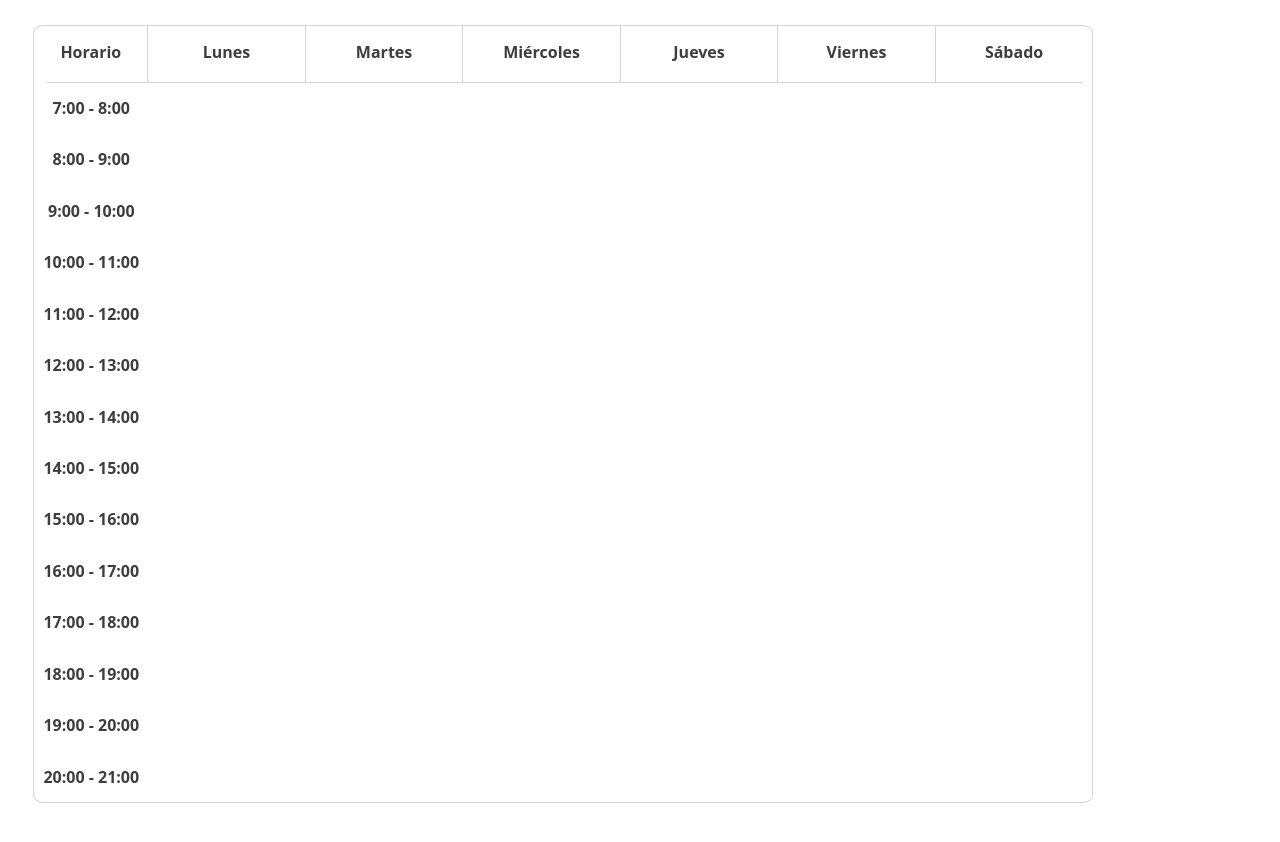
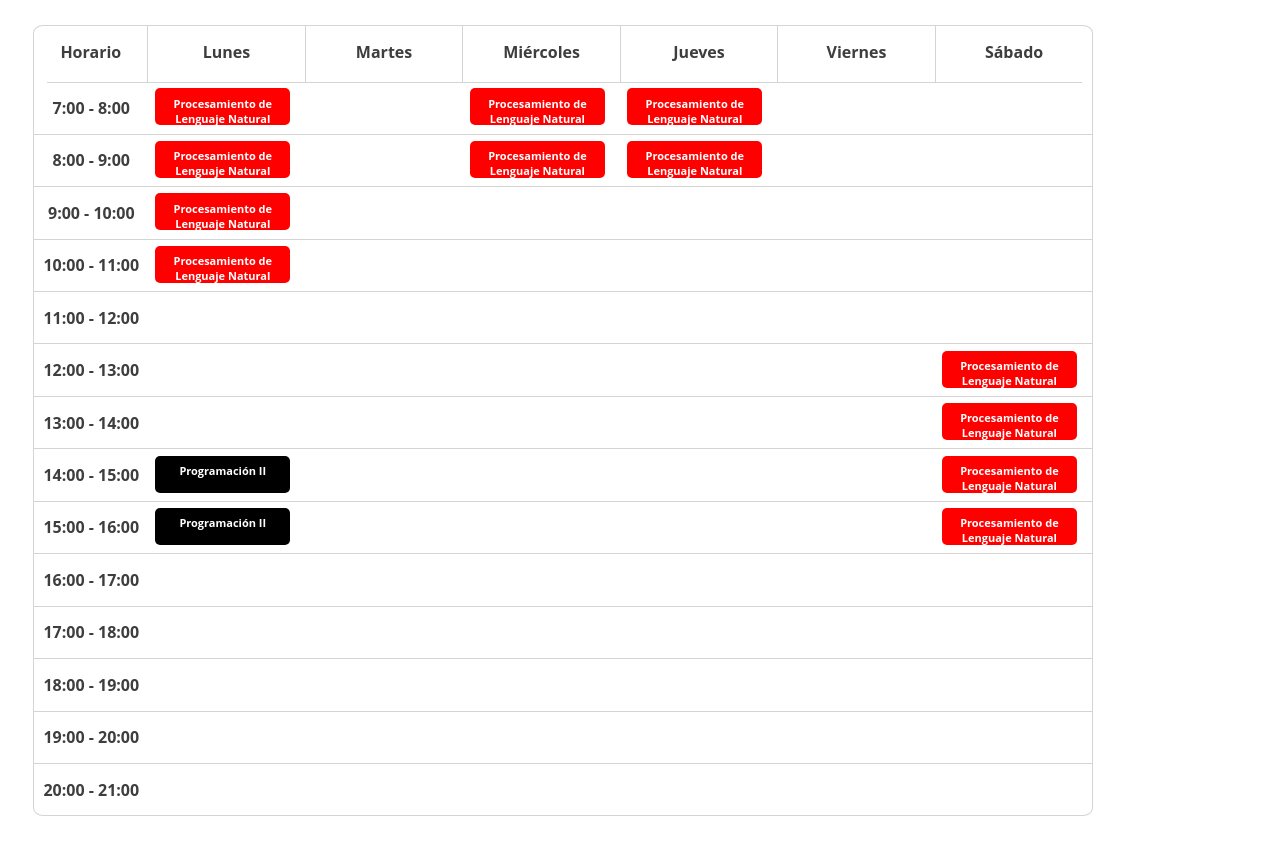
Before and after one commit to Mike-code1805/schedule-days, a React (Create React App) app: page / in a window 1280 px wide. Built offline with nearby package versions, Linux system fonts and the light colour scheme.

Commit message:
add data convert

```diff
--- a/src/App.tsx
+++ b/src/App.tsx
@@ -1,7 +1,8 @@
 import { Schedule } from './components/Schedule';
+import { courses } from './data/courses';
 
 const App = () => {
-  return <Schedule />;
+  return <Schedule courses={courses} borderBottomSchedule />;
 };
 
 export default App;
--- a/src/components/Schedule.tsx
+++ b/src/components/Schedule.tsx
@@ -1,5 +1,6 @@
 import { days } from '../data/days';
-import { hours } from '../data/hours';
+import hours from '../data/hours';
+import { convertData } from '../functions/convertData';
 import { useSchedule } from '../hooks/useSchedule';
 import { DataProps } from '../interfaces/schedules.interfaces';
 
@@ -19,7 +20,7 @@ export const Schedule = ({
   borderRightSchedule,
   borderBottomSchedule,
 }: Props) => {
-  const { data } = useSchedule(courses);
+  const { data } = useSchedule(courses && convertData(courses));
 
   return (
     <div className={styles['container']}>
@@ -52,14 +53,14 @@ export const Schedule = ({
         <div className={styles['container_schedule_lineTime']}>
           {hours.map((daysVal) => (
             <div
-              key={daysVal}
+              key={daysVal.VisualValue}
               className={
-                daysVal === '20:00 - 21:00'
+                daysVal.VisualValue === '20:00 - 21:00'
                   ? styles['container_schedule_lineTime_capsEnd']
                   : styles['container_schedule_lineTime_caps']
               }
               style={
-                daysVal !== '20:00 - 21:00'
+                daysVal.VisualValue !== '20:00 - 21:00'
                   ? {
                       borderBottom: borderBottomSchedule
                         ? '1px solid #D4D4D4'
@@ -79,7 +80,7 @@ export const Schedule = ({
                     styles['container_schedule_lineTime_caps_text_hour']
                   }
                 >
-                  {daysVal}
+                  {daysVal.VisualValue}
                 </h1>
               </div>
               <div className={styles['container_schedule_lineTime_caps_mini']}>
@@ -89,7 +90,7 @@ export const Schedule = ({
                       key={keyInd}
                       borderRightSchedule={borderRightSchedule}
                       data={data}
-                      daysVal={daysVal}
+                      daysVal={daysVal.dataValue}
                       daysPosition={value}
                     />
                   ) : value === 'tuesday' ? (
@@ -97,7 +98,7 @@ export const Schedule = ({
                       key={keyInd}
                       borderRightSchedule={borderRightSchedule}
                       data={data}
-                      daysVal={daysVal}
+                      daysVal={daysVal.dataValue}
                       daysPosition={value}
                     />
                   ) : value === 'wednesday' ? (
@@ -105,7 +106,7 @@ export const Schedule = ({
                       key={keyInd}
                       borderRightSchedule={borderRightSchedule}
                       data={data}
-                      daysVal={daysVal}
+                      daysVal={daysVal.dataValue}
                       daysPosition={value}
                     />
                   ) : value === 'thursday' ? (
@@ -113,7 +114,7 @@ export const Schedule = ({
                       key={keyInd}
                       borderRightSchedule={borderRightSchedule}
                       data={data}
-                      daysVal={daysVal}
+                      daysVal={daysVal.dataValue}
                       daysPosition={value}
                     />
                   ) : value === 'friday' ? (
@@ -121,7 +122,7 @@ export const Schedule = ({
                       key={keyInd}
                       borderRightSchedule={borderRightSchedule}
                       data={data}
-                      daysVal={daysVal}
+                      daysVal={daysVal.dataValue}
                       daysPosition={value}
                     />
                   ) : value === 'saturday' ? (
@@ -129,7 +130,7 @@ export const Schedule = ({
                       key={keyInd}
                       borderRightSchedule={borderRightSchedule}
                       data={data}
-                      daysVal={daysVal}
+                      daysVal={daysVal.dataValue}
                       daysPosition={value}
                     />
                   ) : null
--- a/src/data/courses.ts
+++ b/src/data/courses.ts
@@ -5,12 +5,12 @@ export const courses: DataProps[] = [
     id: '01',
     name: 'Procesamiento de Lenguaje Natural',
     days: {
-      monday: ['7:00 - 8:00', '8:00 - 9:00'],
+      monday: ['07-11', '09-10'],
       tuesday: [],
-      wednesday: ['7:00 - 8:00', '8:00 - 9:00'],
-      thursday: ['7:00 - 8:00'],
+      wednesday: ['07-08', '08-09'],
+      thursday: ['07-09'],
       friday: [],
-      saturday: ['7:00 - 8:00'],
+      saturday: ['12-16'],
     },
     color: 'red',
   },
@@ -18,7 +18,7 @@ export const courses: DataProps[] = [
     id: '02',
     name: 'Programación II',
     days: {
-      monday: ['14:00 - 15:00', '15:00 - 16:00'],
+      monday: ['14-16'],
       tuesday: ['20:00 - 21:00'],
       wednesday: ['14:00 - 15:00', '15:00 - 16:00'],
       thursday: [],
@@ -31,10 +31,10 @@ export const courses: DataProps[] = [
     id: '03',
     name: 'Programación I',
     days: {
-      monday: ['7:00 - 8:00', '8:00 - 9:00'],
-      tuesday: [],
-      wednesday: ['7:00 - 8:00', '8:00 - 9:00'],
-      thursday: [],
+      monday: [],
+      tuesday: ['7:00 - 8:00', '8:00 - 9:00'],
+      wednesday: [],
+      thursday: ['8:00 - 9:00'],
       friday: ['8:00 - 9:00'],
       saturday: [],
     },
--- a/src/data/hours.ts
+++ b/src/data/hours.ts
@@ -1,16 +1,18 @@
-export const hours: string[] = [
-  '7:00 - 8:00',
-  '8:00 - 9:00',
-  '9:00 - 10:00',
-  '10:00 - 11:00',
-  '11:00 - 12:00',
-  '12:00 - 13:00',
-  '13:00 - 14:00',
-  '14:00 - 15:00',
-  '15:00 - 16:00',
-  '16:00 - 17:00',
-  '17:00 - 18:00',
-  '18:00 - 19:00',
-  '19:00 - 20:00',
-  '20:00 - 21:00',
-];
+import { PropsHoursValue } from '../interfaces/schedules.interfaces';
+
+const hours: PropsHoursValue[] = [];
+let startTime = 7;
+const endTime = 21;
+const max = endTime - startTime;
+
+for (let index = 0; index < max; index++) {
+  hours.push({
+    VisualValue: `${startTime}:00 - ${startTime + 1}:00`,
+    dataValue: `${('0' + startTime).slice(-2)}-${('0' + (startTime + 1)).slice(
+      -2
+    )}`,
+  });
+  startTime++;
+}
+
+export default hours;
--- /dev/null
+++ b/src/functions/convertData.ts
@@ -0,0 +1,55 @@
+import { DataProps } from '../interfaces/schedules.interfaces';
+
+export const convertData = (courses: DataProps[]) => {
+  let arrayReturn = courses;
+  for (let i = 0; i < arrayReturn.length; i++) {
+    for (const property in arrayReturn[i].days) {
+      for (let j = 0; j < arrayReturn[i].days[property].length; j++) {
+        const result =
+          arrayReturn[i].days[property][j].substring(3, 5) -
+          arrayReturn[i].days[property][j].substring(0, 2);
+        let firstTerm = parseInt(
+          arrayReturn[i].days[property][j].substring(0, 2)
+        );
+        switch (result) {
+          case 4:
+            arrayReturn[i].days[property].length = 0;
+            for (let k = 0; k < result; k++) {
+              const element = `${('0' + firstTerm).slice(-2)}-${(
+                '0' +
+                (firstTerm + 1)
+              ).slice(-2)}`;
+              ++firstTerm;
+              arrayReturn[i].days[property].push(element);
+            }
+            break;
+          case 3:
+            arrayReturn[i].days[property].length = 0;
+            for (let k = 0; k < result; k++) {
+              const element = `${('0' + firstTerm).slice(-2)}-${(
+                '0' +
+                (firstTerm + 1)
+              ).slice(-2)}`;
+              ++firstTerm;
+              arrayReturn[i].days[property].push(element);
+            }
+            break;
+          case 2:
+            arrayReturn[i].days[property].length = 0;
+            for (let k = 0; k < result; k++) {
+              const element = `${('0' + firstTerm).slice(-2)}-${(
+                '0' +
+                (firstTerm + 1)
+              ).slice(-2)}`;
+              ++firstTerm;
+              arrayReturn[i].days[property].push(element);
+            }
+            break;
+          default:
+            break;
+        }
+      }
+    }
+  }
+  return arrayReturn;
+};
```
Also changed, not shown: src/interfaces/schedules.interfaces.ts (+8 -0 lines).
